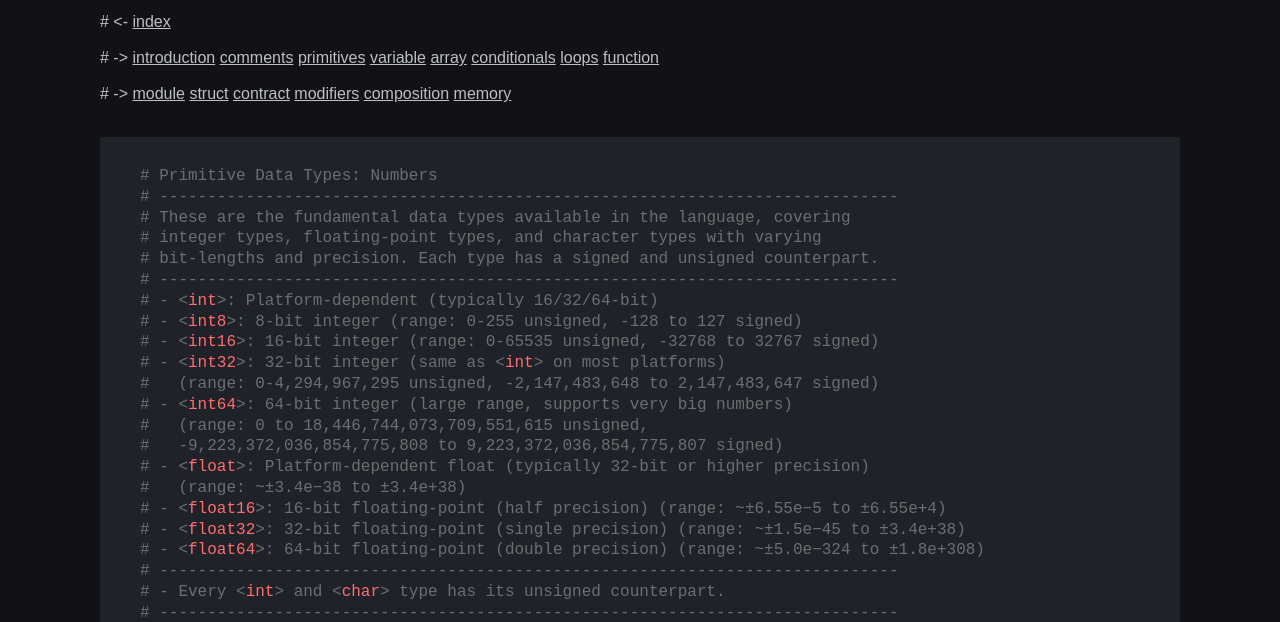
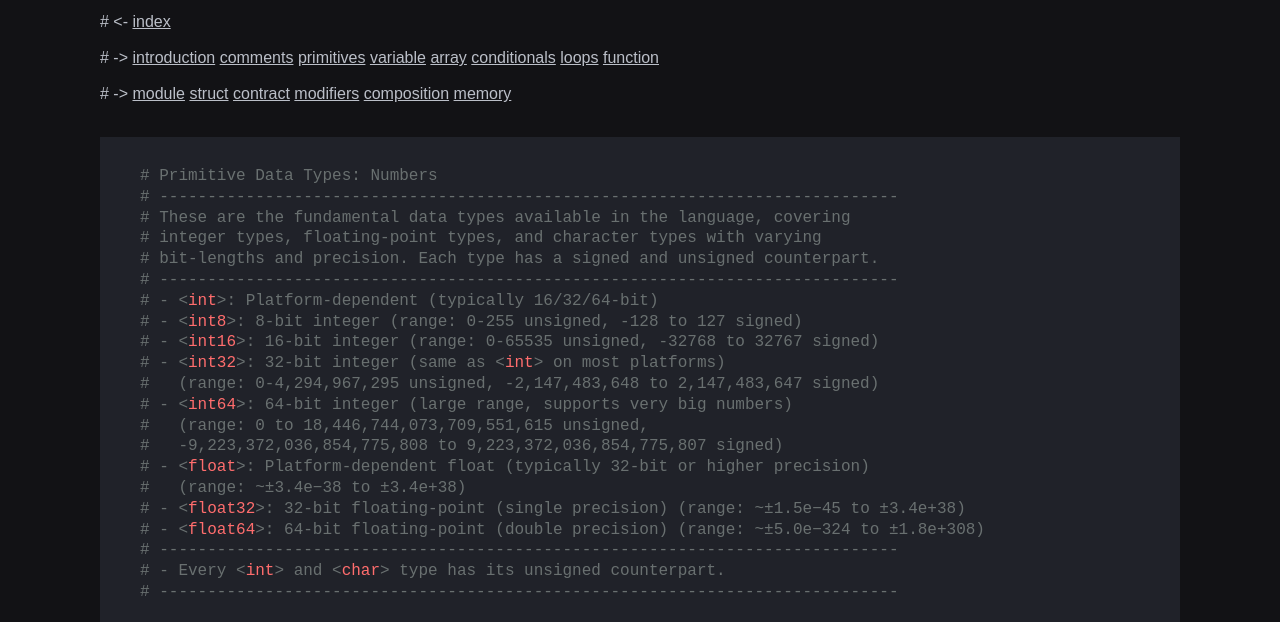
Before and after one commit to sajibsrs/corx-lang, a plain HTML site: page web/primitives.html in a window 1280 px wide. Shown: the part 106-728 px from the top of the page. Drawn offline with Linux system fonts and the light colour scheme.

Commit message:
removed half precision, formatting

```diff
--- a/web/primitives.html
+++ b/web/primitives.html
@@ -62,21 +62,19 @@
 #   -9,223,372,036,854,775,808 to 9,223,372,036,854,775,807 signed)
 # - &lt;float&gt;: Platform-dependent float (typically 32-bit or higher precision)
 #   (range: ~±3.4e−38 to ±3.4e+38)
-# - &lt;float16&gt;: 16-bit floating-point (half precision) (range: ~±6.55e−5 to ±6.55e+4)
 # - &lt;float32&gt;: 32-bit floating-point (single precision) (range: ~±1.5e−45 to ±3.4e+38)
 # - &lt;float64&gt;: 64-bit floating-point (double precision) (range: ~±5.0e−324 to ±1.8e+308)
 # -----------------------------------------------------------------------------
 # - Every &lt;int&gt; and &lt;char&gt; type has its unsigned counterpart.
 # -----------------------------------------------------------------------------
 
-int     num = 42;
-int8   num8 = -55;
+int num = 42;
+int8 num8 = -55;
 int16 num16 = 32767;
 int32 num32 = -2147483648;
 int64 num64 = 9_223_372_036_854_775_807; # alternative syntax
 
-float     dec = 3.14;
-float16 dec16 = 1.6;
+float dec = 3.14;
 float32 dec32 = -2.71828;
 float64 dec64 = 6.02214076e23;
 
@@ -89,9 +87,9 @@ float64 dec64 = 6.02214076e23;
 # - &lt;utf32&gt;: UTF-32 encoded string (4 bytes per character).
 # -----------------------------------------------------------------------------
 
-char ch       = 'A';
-string str    = "Hello, World";
-utf8 u8_str   = U8"আপনার দিনটি শুভ হোক"; # Have a great day
+char ch = 'A';
+string str = "Hello, World";
+utf8 u8_str = U8"আপনার দিনটি শুভ হোক"; # Have a great day
 utf16 u16_str = U16"こんにちは、世界！"; # Hello, World!
 utf32 u32_str = U32"😊";
 
@@ -122,7 +120,6 @@ utf32 u32_str = U32"😊";
 # -----------------------------------------------------------------------------
         </code></pre>
     </div>
-
 </body>
 
 </html>
```
